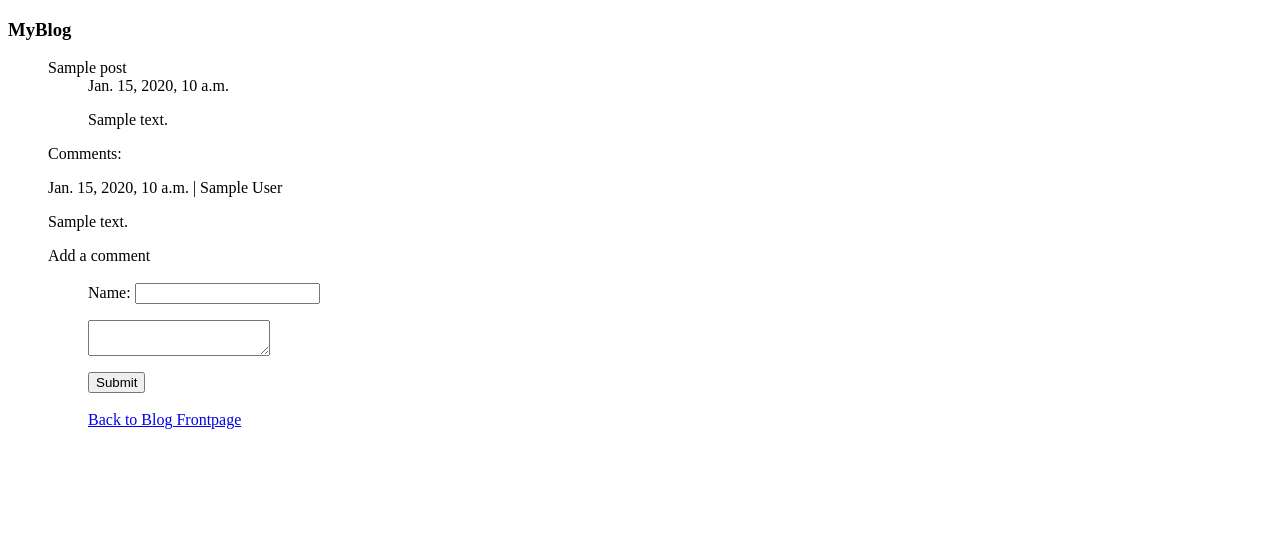
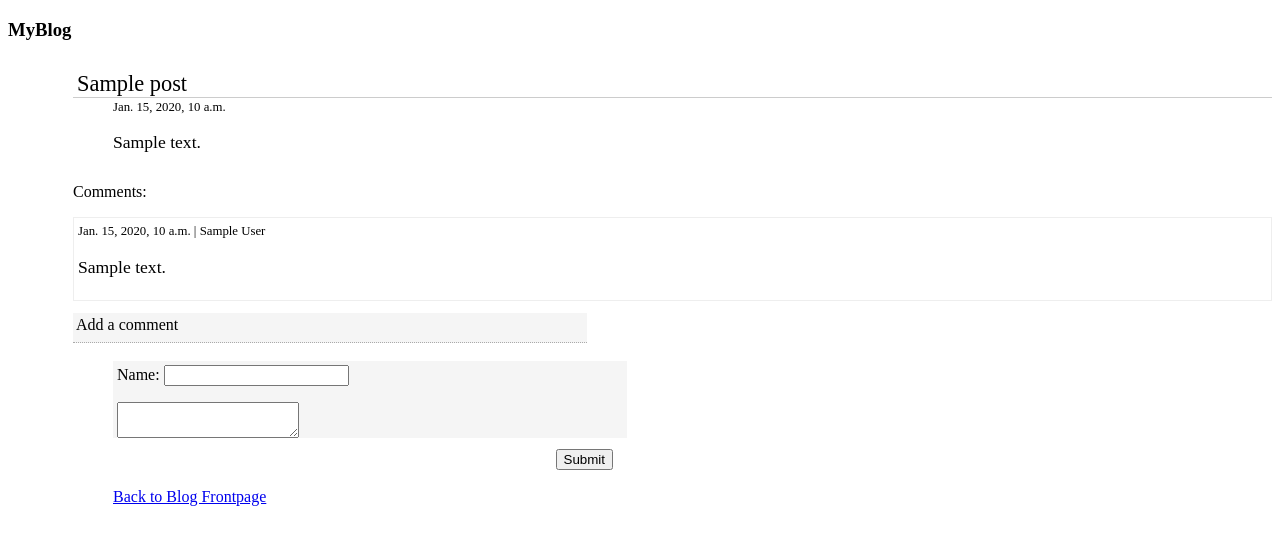
Before and after one commit to yashwanthbabu/Django-BlogAsh, a Django app: template blog/templates/blog/post.html in a window 1280 px wide. Shown: the top 545 px of the page. Run offline with Django 3.2, Linux system fonts and the light colour scheme; the template is opened without the code that fills it: most values are stand-ins (such as "Sample title", 1, 10 or a date in 2020); form fields are guessed from the names that the template uses; parts of the project's set-up code (start-up, migrations or seed data) failed here and were passed over.

Commit message:
Added css to file

```diff
--- a/blog/templates/blog/post.html
+++ b/blog/templates/blog/post.html
@@ -2,6 +2,23 @@
 
 {% block content %}
     <div class="main">
+
+    <style type="text/css">
+        .main { margin-left: 25px; margin-top: 30px; }
+        .time { font-size: 0.8em; margin-top: 2px; }
+        .comment { border: 1px solid #eee; padding: 4px; margin-bottom: 12px; }
+        .body { font-size: 1.1em; margin-top: 2px; }
+        .messages { margin-left: 20px; }
+        .title { font-size: 1.4em; margin-top: 20px; border-bottom: 1px solid #ccc; padding-left: 4px; }
+
+        #addc { width: 508px; background: #f5f5f5; padding: 3px; padding-bottom: 8px;
+            border-bottom: 1px dotted #aaa;
+            }
+        #cform { background: #f5f5f5; width: 506px; padding: 4px; padding-bottom: 0px; }
+        #submit { text-align: right; margin-right: 50px; width: 500px; margin-top: -5px; }
+
+        ul { margin-bottom: 30px; }
+    </style>
 <!-- Posts  -->
         <ul>
 
```
